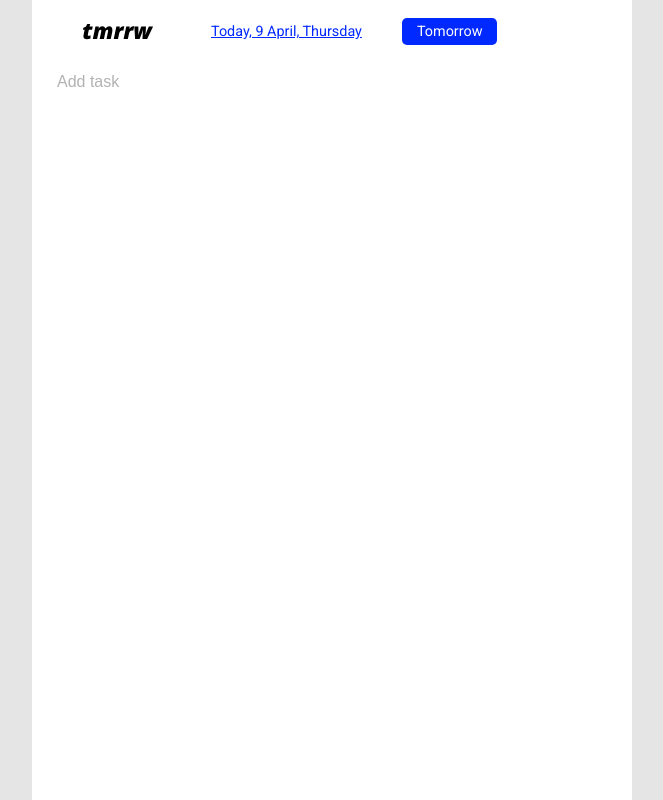
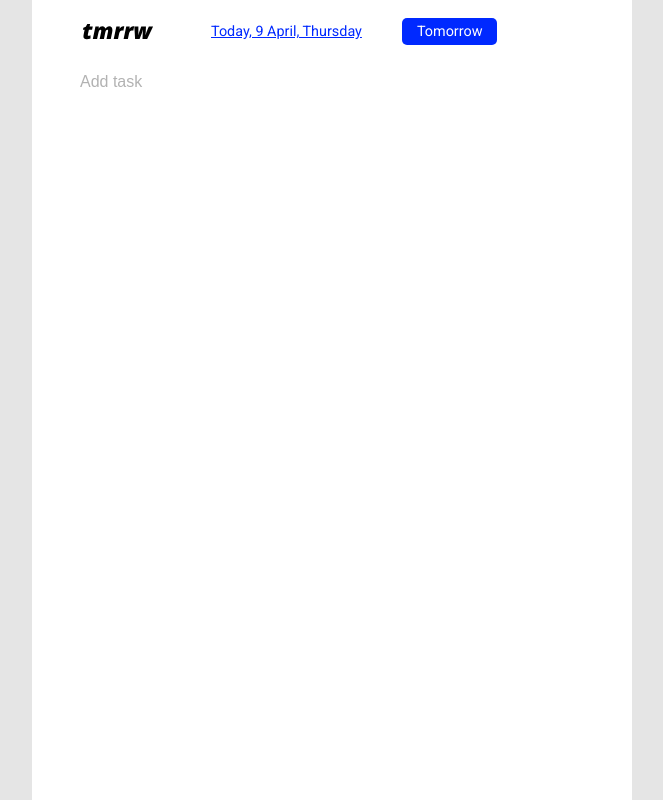
Before and after one commit to tmrrw-team/tmrrw, a Vue app: page /tmrrw in a window 1280 px wide. Shown: the whole page, without its empty margins (308-971 px from the left). Built offline with nearby package versions, Linux system fonts and the light colour scheme.

Commit message:
align EditableTaskList

```diff
--- a/src/modules/common/components/EditableTaskList.vue
+++ b/src/modules/common/components/EditableTaskList.vue
@@ -7,6 +7,7 @@
     </ul>
 
     <TmButtonInputForm
+      class="add-task-form"
       action-text="Add task"
       @submit="$emit('add-task', $event)"
     />
@@ -36,6 +37,7 @@ export default {
   flex: 1;
   display: flex;
   flex-direction: column;
+  padding-left: 23px;
 }
 
 ul {
```
Also changed, not shown: src/modules/tomorrow/components/TomorrowTasks.vue (line endings or trailing spaces).
